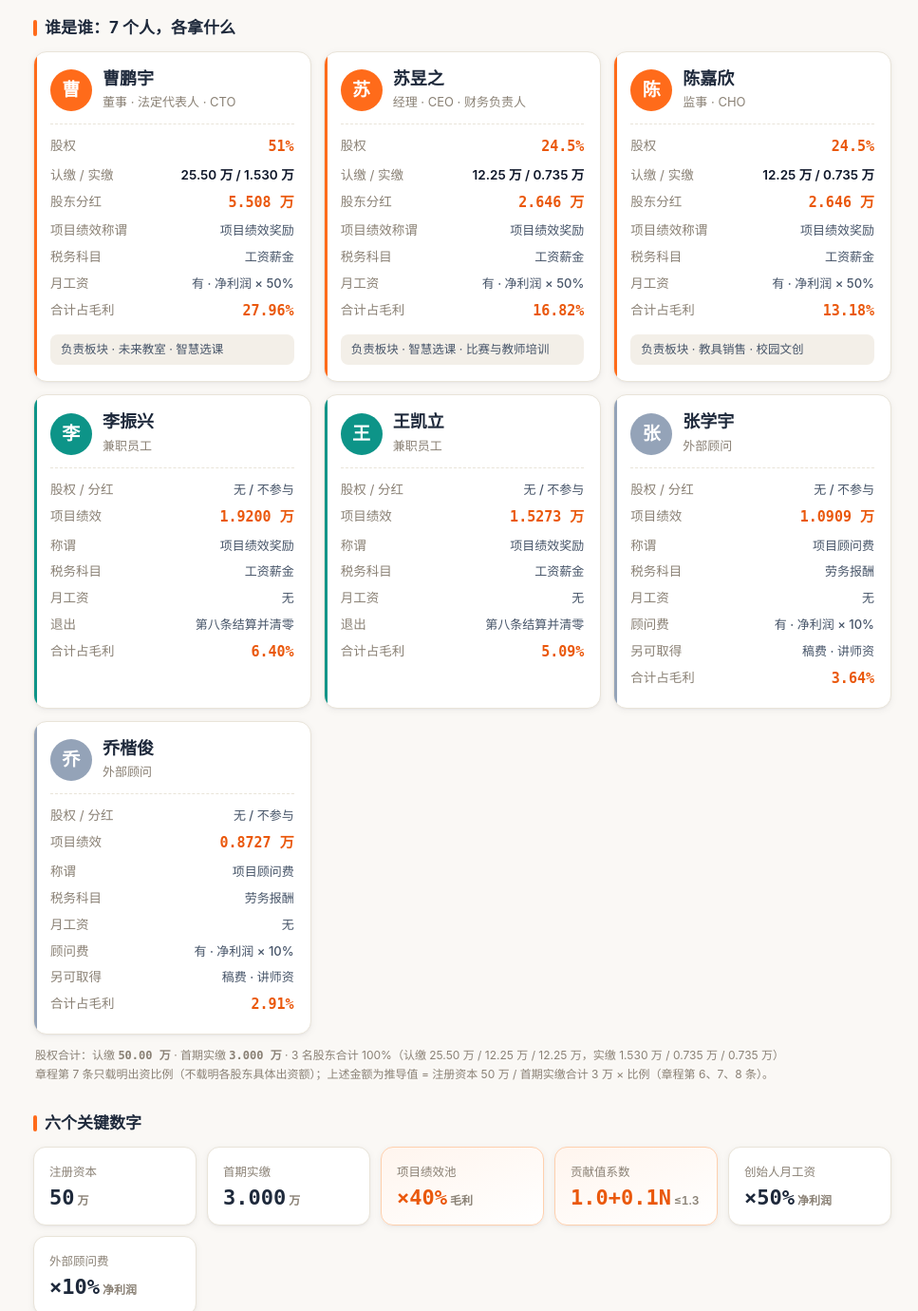
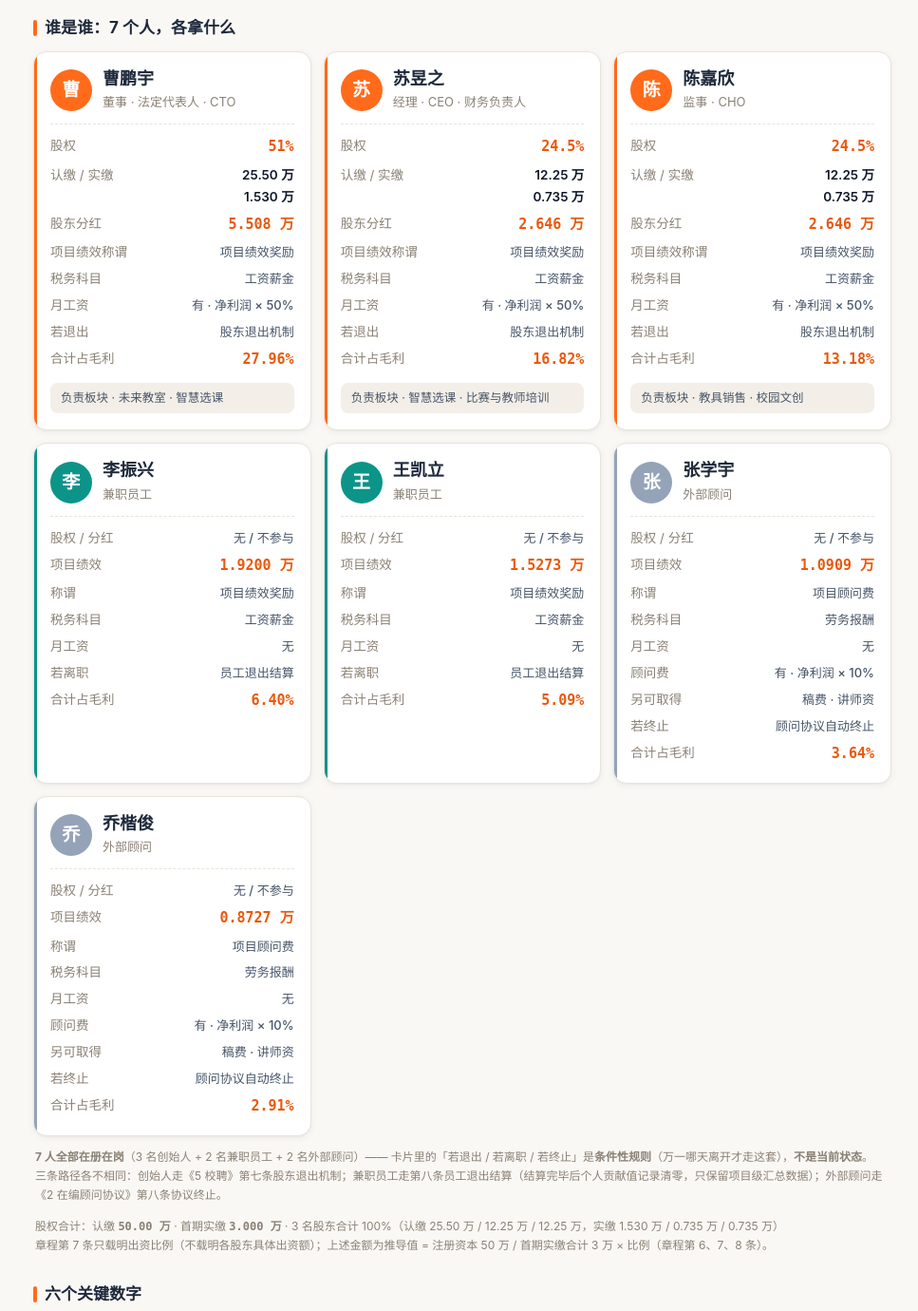
Before and after one commit to elio-cao/xinchuang-edu-preview, a plain HTML site: page index.html in a window 1280 px wide. Shown: the part 1340-2720 px from the top of the page at 95% size, without its empty margins (313-1280 px from the left). Drawn offline with Linux system fonts and the light colour scheme.

Commit message:
preview: 公司资料总站改版预览

```diff
--- a/index.html
+++ b/index.html
@@ -536,11 +536,12 @@ mark{background:#ffe9a8;color:inherit;border-radius:2px;padding:0 1px}
       <div class="head"><div class="mono-avatar">曹</div><div><div class="nm">曹鹏宇</div><div class="role">董事 · 法定代表人 · CTO</div></div></div>
       <dl>
         <dt>股权</dt><dd class="big">51%</dd>
-        <dt>认缴 / 实缴</dt><dd>25.50 万 / 1.530 万</dd>
+        <dt>认缴 / 实缴</dt><dd>25.50 万<br>1.530 万</dd>
         <dt>股东分红</dt><dd class="big">5.508 万</dd>
         <dt>项目绩效称谓</dt><dd class="small">项目绩效奖励</dd>
         <dt>税务科目</dt><dd class="small">工资薪金</dd>
         <dt>月工资</dt><dd class="small">有 · 净利润 × 50%</dd>
+        <dt>若退出</dt><dd class="small">股东退出机制</dd>
         <dt>合计占毛利</dt><dd class="big">27.96%</dd>
       </dl>
       <div class="pf">负责板块 · 未来教室 · 智慧选课</div>
@@ -549,11 +550,12 @@ mark{background:#ffe9a8;color:inherit;border-radius:2px;padding:0 1px}
       <div class="head"><div class="mono-avatar">苏</div><div><div class="nm">苏昱之</div><div class="role">经理 · CEO · 财务负责人</div></div></div>
       <dl>
         <dt>股权</dt><dd class="big">24.5%</dd>
-        <dt>认缴 / 实缴</dt><dd>12.25 万 / 0.735 万</dd>
+        <dt>认缴 / 实缴</dt><dd>12.25 万<br>0.735 万</dd>
         <dt>股东分红</dt><dd class="big">2.646 万</dd>
         <dt>项目绩效称谓</dt><dd class="small">项目绩效奖励</dd>
         <dt>税务科目</dt><dd class="small">工资薪金</dd>
         <dt>月工资</dt><dd class="small">有 · 净利润 × 50%</dd>
+        <dt>若退出</dt><dd class="small">股东退出机制</dd>
         <dt>合计占毛利</dt><dd class="big">16.82%</dd>
       </dl>
       <div class="pf">负责板块 · 智慧选课 · 比赛与教师培训</div>
@@ -562,11 +564,12 @@ mark{background:#ffe9a8;color:inherit;border-radius:2px;padding:0 1px}
       <div class="head"><div class="mono-avatar">陈</div><div><div class="nm">陈嘉欣</div><div class="role">监事 · CHO</div></div></div>
       <dl>
         <dt>股权</dt><dd class="big">24.5%</dd>
-        <dt>认缴 / 实缴</dt><dd>12.25 万 / 0.735 万</dd>
+        <dt>认缴 / 实缴</dt><dd>12.25 万<br>0.735 万</dd>
         <dt>股东分红</dt><dd class="big">2.646 万</dd>
         <dt>项目绩效称谓</dt><dd class="small">项目绩效奖励</dd>
         <dt>税务科目</dt><dd class="small">工资薪金</dd>
         <dt>月工资</dt><dd class="small">有 · 净利润 × 50%</dd>
+        <dt>若退出</dt><dd class="small">股东退出机制</dd>
         <dt>合计占毛利</dt><dd class="big">13.18%</dd>
       </dl>
       <div class="pf">负责板块 · 教具销售 · 校园文创</div>
@@ -579,7 +582,7 @@ mark{background:#ffe9a8;color:inherit;border-radius:2px;padding:0 1px}
         <dt>称谓</dt><dd class="small">项目绩效奖励</dd>
         <dt>税务科目</dt><dd class="small">工资薪金</dd>
         <dt>月工资</dt><dd class="small">无</dd>
-        <dt>退出</dt><dd class="small">第八条结算并清零</dd>
+        <dt>若离职</dt><dd class="small">员工退出结算</dd>
         <dt>合计占毛利</dt><dd class="big">6.40%</dd>
       </dl>
     </div>
@@ -591,7 +594,7 @@ mark{background:#ffe9a8;color:inherit;border-radius:2px;padding:0 1px}
         <dt>称谓</dt><dd class="small">项目绩效奖励</dd>
         <dt>税务科目</dt><dd class="small">工资薪金</dd>
         <dt>月工资</dt><dd class="small">无</dd>
-        <dt>退出</dt><dd class="small">第八条结算并清零</dd>
+        <dt>若离职</dt><dd class="small">员工退出结算</dd>
         <dt>合计占毛利</dt><dd class="big">5.09%</dd>
       </dl>
     </div>
@@ -605,6 +608,7 @@ mark{background:#ffe9a8;color:inherit;border-radius:2px;padding:0 1px}
         <dt>月工资</dt><dd class="small">无</dd>
         <dt>顾问费</dt><dd class="small">有 · 净利润 × 10%</dd>
         <dt>另可取得</dt><dd class="small">稿费 · 讲师资</dd>
+        <dt>若终止</dt><dd class="small">顾问协议自动终止</dd>
         <dt>合计占毛利</dt><dd class="big">3.64%</dd>
       </dl>
     </div>
@@ -618,10 +622,16 @@ mark{background:#ffe9a8;color:inherit;border-radius:2px;padding:0 1px}
         <dt>月工资</dt><dd class="small">无</dd>
         <dt>顾问费</dt><dd class="small">有 · 净利润 × 10%</dd>
         <dt>另可取得</dt><dd class="small">稿费 · 讲师资</dd>
+        <dt>若终止</dt><dd class="small">顾问协议自动终止</dd>
         <dt>合计占毛利</dt><dd class="big">2.91%</dd>
       </dl>
     </div>
   </div>
+  <p class="scrollhint mut" style="text-align:left;margin-top:12px">
+    <b>7 人全部在册在岗</b>（3 名创始人 + 2 名兼职员工 + 2 名外部顾问）——
+    卡片里的「若退出 / 若离职 / 若终止」是<b>条件性规则</b>（万一哪天离开才走这套），<b>不是当前状态</b>。
+    <br><span class="mut" style="font-size:12px">三条路径各不相同：创始人走《5 校聘》第七条股东退出机制；兼职员工走第八条员工退出结算（结算完毕后个人贡献值记录清零，只保留项目级汇总数据）；外部顾问走《2 在编顾问协议》第八条协议终止。</span>
+  </p>
   <p class="scrollhint mut" style="text-align:left;margin-top:12px">
     股权合计：认缴 <b class="mono">50.00 万</b> · 首期实缴 <b class="mono">3.000 万</b> · 3 名股东合计 100%（认缴 25.50 万 / 12.25 万 / 12.25 万，实缴 1.530 万 / 0.735 万 / 0.735 万）
     <br><span class="mut" style="font-size:12px">章程第 7 条只载明出资比例（不载明各股东具体出资额）；上述金额为推导值 = 注册资本 50 万 / 首期实缴合计 3 万 × 比例（章程第 6、7、8 条）。</span>
```
